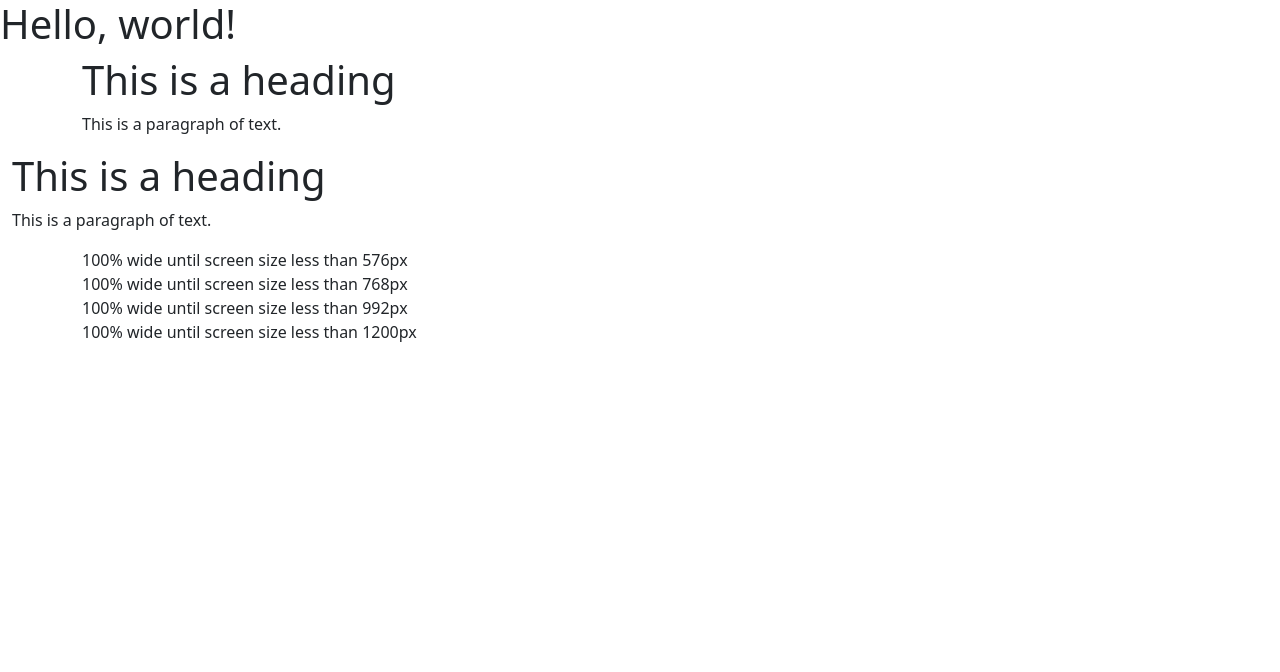
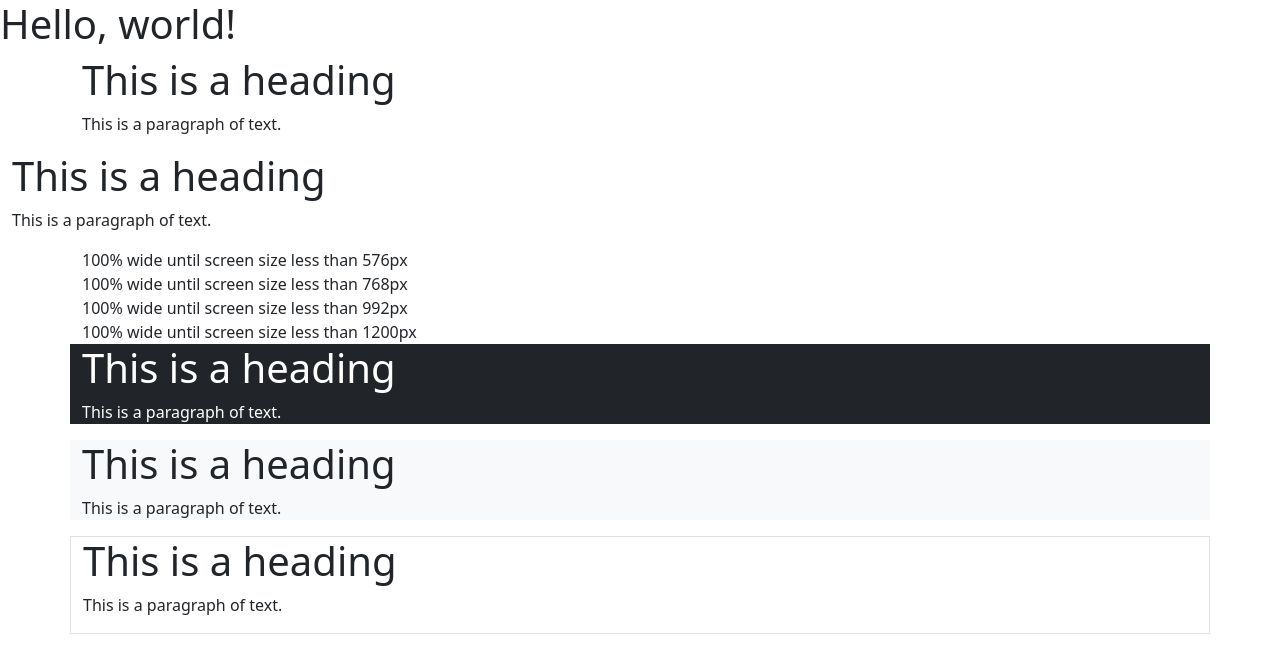
Before and after one commit to dancesWithCycles/sandbox-web-dev, a plain HTML site: page bs-tut-rep/index.html in a window 1280 px wide. Drawn offline with nearby package versions, Linux system fonts and the light colour scheme.

Commit message:
bs-tut-rep: added backgound and boarder

```diff
--- a/bs-tut-rep/index.html
+++ b/bs-tut-rep/index.html
@@ -19,32 +19,40 @@
 
     <h1>Hello, world!</h1>
 
-
     <div class="container">
-
       <h1>This is a heading</h1>
-
       <p>This is a paragraph of text.</p>
-
     </div>
 
     <div class="container-fluid">
-
       <h1>This is a heading</h1>
-
       <p>This is a paragraph of text.</p>
-
     </div>
 
     <div class="container-sm">100% wide until screen size less than 576px</div>
-
     <div class="container-md">100% wide until screen size less than 768px</div>
-
     <div class="container-lg">100% wide until screen size less than 992px</div>
-
     <div class="container-xl">100% wide until screen size less than 1200px</div>
 
-<script src="https://cdn.jsdelivr.net/npm/bootstrap@5.0.2/dist/js/bootstrap.bundle.min.js" integrity="sha384-MrcW6ZMFYlzcLA8Nl+NtUVF0sA7MsXsP1UyJoMp4YLEuNSfAP+JcXn/tWtIaxVXM" crossorigin="anonymous"></script>
+    <!-- Container with dark background and white text color -->
+    <div class="container bg-dark text-white">
+      <h1>This is a heading</h1>
+      <p>This is a paragraph of text.</p>
+    </div>
+
+    <!-- Container with light background -->
+    <div class="container bg-light">
+      <h1>This is a heading</h1>
+      <p>This is a paragraph of text.</p>
+    </div>
+
+    <!-- Container with border -->
+    <div class="container border">
+      <h1>This is a heading</h1>
+      <p>This is a paragraph of text.</p>
+    </div>
+
+    <script src="https://cdn.jsdelivr.net/npm/bootstrap@5.0.2/dist/js/bootstrap.bundle.min.js" integrity="sha384-MrcW6ZMFYlzcLA8Nl+NtUVF0sA7MsXsP1UyJoMp4YLEuNSfAP+JcXn/tWtIaxVXM" crossorigin="anonymous"></script>
 
   </body>
 </html>
```
